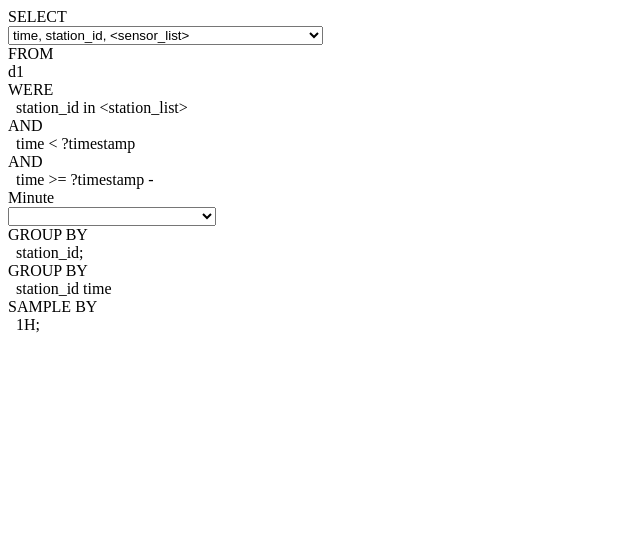
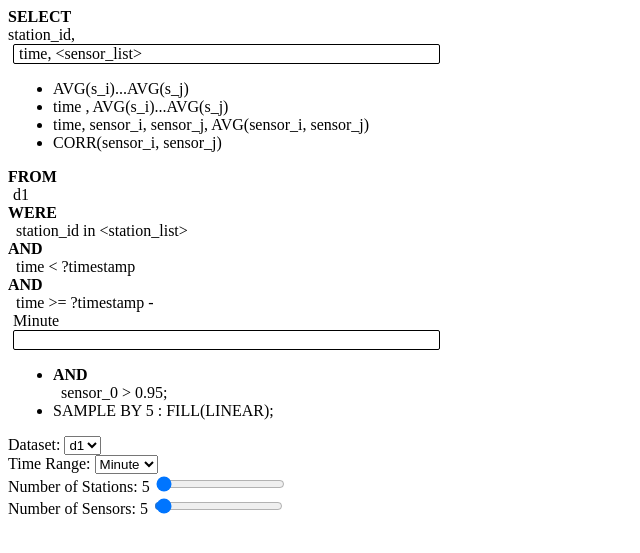
Before and after one commit to eXascaleInfolab/seer, a Django app: template templates/parts/query-box.html in a window 1280 px wide. Shown: the top 553 px of the page, without its empty margins (0-640 px from the left). Run offline with Django 4.2, Linux system fonts and the light colour scheme; the template is opened without the code that fills it, so the values that code supplies are empty.

Commit message:
Initial commit

```diff
--- a/djangoProject/settings.py
+++ b/djangoProject/settings.py
@@ -38,7 +38,12 @@ INSTALLED_APPS = [
     'django.contrib.sessions',
     'django.contrib.messages',
     'django.contrib.staticfiles',
+    "djangoProject",
 ]
+
+djangoProject = {
+        'MODELS': 'models',
+}
 
 MIDDLEWARE = [
     'django.middleware.security.SecurityMiddleware',
--- a/templates/parts/query-box.html
+++ b/templates/parts/query-box.html
@@ -1,55 +1,156 @@
-<div id="query">
-    <div class="row" id="select">
-        <div class="sql-bold"> SELECT</div>
-        <select id="select-select" class="space" onclick="handleSelection()">
-            <option title="Q1 Q2 Q5" class="q1 q2 q5" value="q1-q2-q5"> time, station_id, &lt;sensor_list&gt;
-            </option>
-            <option title="Q3" class="q3" value="q3"> station_id, AVG(s_i)...AVG(s_j)</option>
-            <option title="Q4" class="q4" value="q4"> time , station_id, AVG(s_i)...AVG(s_j)</option>
-            <option title="Q6" class="q6" value="q6"> time, sensor_i, sensor_j, AVG(sensor_i, sensor_j)
-            </option>
-            <option title="Q7" class="q7" value="q7"> CORR(sensor_i, sensor_j)</option>
-        </select>
+<style>
+    .select_ {
+        background: white;
+        border-color: black;
+        border-style: solid;
+        border-width: 1px;
+        border-radius: 2px;
+        padding-left: 5px;
+        max-width: 400px;
+        position: relative;
+        padding-right: 20px;
+    }
+
+    .select_:hover {
+        cursor: pointer;
+    }
+
+    .select_ .caret {
+        position: absolute; /* Set the position of the caret to absolute */
+        right: 4px; /* Adjust the right distance as needed */
+        top: 40%;
+    }
+
+    .space-right {
+        margin-right: 5px;
+    }
+
+    .dropdown.row {
+        margin-left: -15px;
+    }
+
+    .dropdown .row {
+        margin-left: 0px;
+        margin-right: 0;
+    }
+
+    .query-content {
+        margin-left: 20px;
+    }
+
+    .dropdown {
+        margin-left: 5px;
+        margin-right: 5px;
+    }
+
+    .space {
+        margin-left: 5px;
+        margin-right: 5px;
+    }
+
+    .sql-bold {
+        font-weight: bold;
+    }
+
+    .query-content > *:not(.select-1) {
+        display: none;
+    }
+</style>
+
+
+<div class="query-frame row">
+    <div class="col-md-6">
+        <div class="row">
+            <div class="sql-bold space-right"> SELECT</div>
+            station_id,
+            <div class="dropdown">
+                <div class="dropdown-toggle" data-toggle="dropdown" role="button" aria-haspopup="false"
+                     aria-expanded="false">
+                    <div class="select_">
+                        <div class="select-main">
+                            <div class="flex-container" data-toggle="1"> time, &lt;sensor_list&gt;</div>
                         </div>
-    <div id="from">
+                        <span class="caret"></span>
+                    </div>
+                </div>
+                <ul class="dropdown-menu">
+                    <a class="dropdown-toggle" data-toggle="dropdown" role="button"
+                       aria-haspopup="true" aria-expanded="false">
+                    </a>
+                    <li><a class="swap-select">
+                        <div data-toggle="2"> AVG(s_i)...AVG(s_j)</div>
+                    </a></li>
+                    <li><a class="swap-select">
+                        <div data-toggle="3"> time , AVG(s_i)...AVG(s_j)</div>
+                    </a></li>
+                    <li><a class="swap-select">
+                        <div data-toggle="4"> time, sensor_i, sensor_j, AVG(sensor_i, sensor_j)</div>
+                    </a></li>
+                    <li><a class="swap-select">
+                        <div data-toggle="5"> CORR(sensor_i, sensor_j)</div>
+                    </a></li>
+                </ul>
+            </div>
+        </div>
+        <div class="from">
             <div class="row">
                 <div class="sql-bold"> FROM</div>
-            <div class="space" id="dataset">d1</div>
+                <div class="space" data-type="dataset">d1</div>
             </div>
 
-        <div class="row q1-q2-q5 q3 q4 q6 q7 ">
+            <div class="row">
                 <div class="sql-bold"> WERE</div>
                 &nbsp; station_id in &lt;station_list&gt;
             </div>
-        <div class="row q1-q2-q5 q3 q4 q6 q7">
+            <div class="row">
                 <div class="sql-bold"> AND</div>
                 &nbsp; time &lt; ?timestamp
             </div>
-        <div class="row q1-q2-q5 q3 q4 q6 q7">
+            <div class="row">
                 <div class="sql-bold "> AND</div>
-            &nbsp; time &gt;= ?timestamp -  <div class="space" id="time-range">Minute</div>  {# ?range #}
-            <div id="semicolon"></div>
+                &nbsp; time &gt;= ?timestamp -
+                <div class="space" data-type="time-interval">Minute</div>
+
+                <div class="semicolon"></div>
             </div>
         </div>
-    <div id="content">
-        <div class="q1-q2-q5" id="select-1">
-            <select class="space">
-                <option title="Q1" class="q1" value="select-1"></option>
-                <option title="Q2" class=" q2" value="select-2">
-                    <div class="sql-bold"> AND</div> &nbsp; sensor_0 > 0.95;
-                </option>
-                <option title="Q5" class="q5" value="select-3"> SAMPLE BY 5 <br>: FILL(LINEAR);</option>
-            </select>
+        <div class="query-content">
+            <div class="select-1">
+                <div class="dropdown row">
+                    <div class="dropdown-toggle" data-toggle="dropdown" role="button" aria-haspopup="false"
+                         aria-expanded="false">
+                        <div class="select_">
+                            <div class="sub-select-main">
+                                <div class=row" data-toggle="2">&nbsp;</div>
+                            </div>
+                            <span class="caret"></span>
+                        </div>
+                    </div>
+                    <ul class="dropdown-menu"><a class="dropdown-toggle" data-toggle="dropdown" role="button"
+                                                 aria-haspopup="true" aria-expanded="false">
+                    </a>
+                        <li><a class="swap-sup-select">
+                            <div class="row" data-toggle="2">
+                                <div class="sql-bold"> AND</div>
+                                &nbsp sensor_0 > 0.95;
+                            </div>
+                        </a></li>
+                        <li><a class="swap-sup-select">
+                            <div class="row" data-toggle="3"> SAMPLE BY 5 : FILL(LINEAR);</div>
+                        </a></li>
+                    </ul>
                 </div>
 
-        <div class="q3" id="select-2">
+            </div>
+
+            <div class="select-2">
                 <div class="row">
                     <div class="sql-bold "> GROUP BY</div>
                     &nbsp; station_id;
                 </div>
             </div>
 
-        <div class="q4" id="select-3">
+            <div class="select-3">
                 <div class="row">
                     <div class="sql-bold "> GROUP BY</div>
                     &nbsp; station_id time
@@ -59,11 +160,41 @@
                     &nbsp; 1H;
                 </div>
             </div>
-        <div class="q6" id="select-4">
-
+            <div class="select-4">
             </div>
-        <div class="q7" id="select-5">
-
+            <div class="select-5">
             </div>
         </div>
     </div>
+    <div class="col-md-4">
+        <form id="retrieveForm" action="https://revival.exascale.info/api/drop.php">
+            <div class="form-group">
+                <label>Dataset:</label>
+                <select class="form-control dataset-select" name="drop">
+                    <option value="d1">d1</option>
+                    <option value="d2">d2</option>
+                </select>
+            </div>
+            <div class="form-group">
+                <label>Time Range:</label>
+                <select class="form-control time-range-select" name="drop">
+                    <option value="'Minute'">Minute</option>
+                    <option value="'Hour'">Hour</option>
+                    <option value="'Day'">Day</option>
+                    <option value="'Week'">Week</option>
+                    <option value="'Month'">Month</option>
+                </select>
+            </div>
+            <div class="form-group">
+                <label for="station-slider">Number of Stations: <span id="station-count">5</span></label>
+                <input type="range" id="station-slider" class="form-control-range" min="1" max="10" value="1"
+                       step="1" onchange="updateStationCount(this.value)">
+            </div>
+            <div class="form-group">
+                <label for="sensor-slider">Number of Sensors: <span id="sensor-count">5</span></label>
+                <input type="range" id="sensor-slider" class="form-control-range" min="1" max="100" value="3"
+                       step="1" onchange="updateSensorCount(this.value)">
+            </div>
+        </form>
+    </div>
+</div>
```
Also changed, not shown: djangoProject/models/__init__.py (added, +7 -0 lines), djangoProject/models/query_model.py (added, +19 -0 lines), templates/offline-queries.html (+3 -8 lines), templates/parts/query-box2.html (+38 -11 lines), tests/test_models.py (added, +30 -0 lines), compression_data/__init__.py (added), tests/__init__.py (added). Lines whose indentation alone changed are shown as unchanged.
